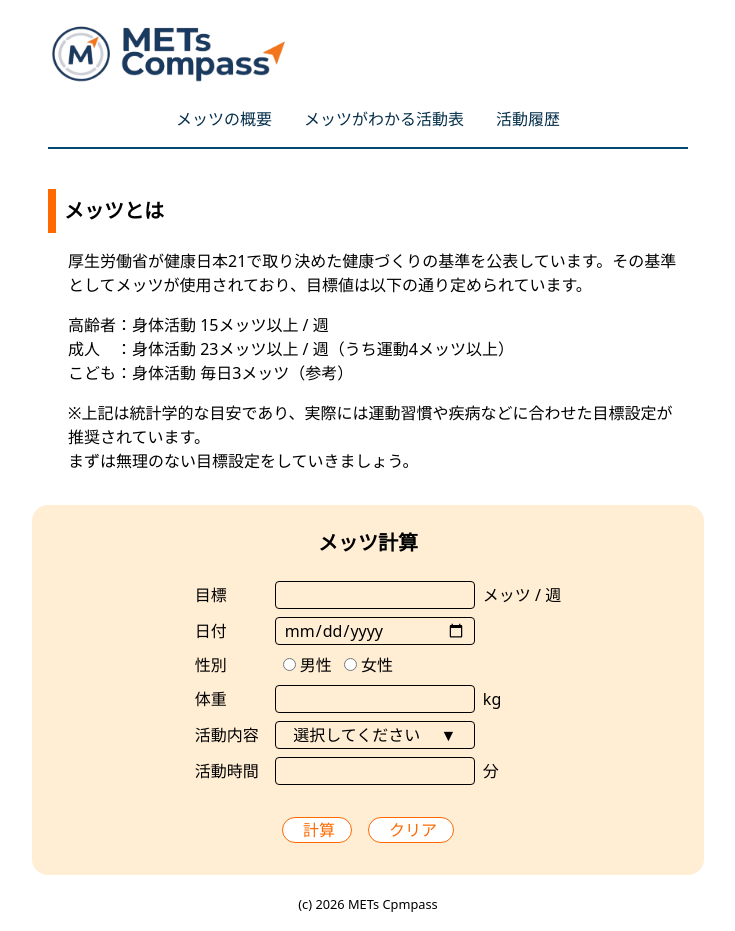
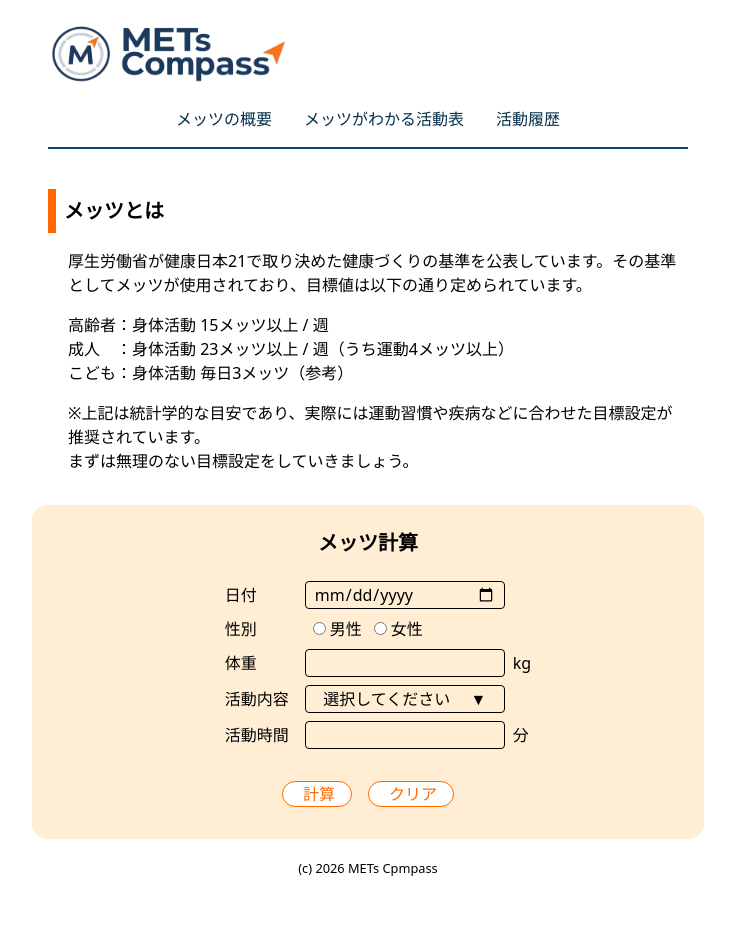
Before and after one commit to sh01forbusiness-ux/mets-app, a Next.js app: page / in a window 1280 px wide. Shown: the whole page, without its empty margins (272-1007 px from the left). After the commit the page ends 895 px from the top, so only its background shows below. Built offline with nearby package versions, Linux system fonts and the light colour scheme.

Commit message:
活動履歴の追加

```diff
--- a/app/page.tsx
+++ b/app/page.tsx
@@ -144,12 +144,6 @@ export default function Home() {
 
         <div className="max-w-md mx-auto w-fit">
           <div className={`${paragraphStyle} flex flex-col gap-2`}>
-
-            <div>
-              <span className={itemName}>目標</span>
-              <input type="text" className={inputStyle} />
-              <span className={unit}>メッツ / 週</span>
-            </div>
 
             <div>
               <span className={itemName}>日付</span>
```
